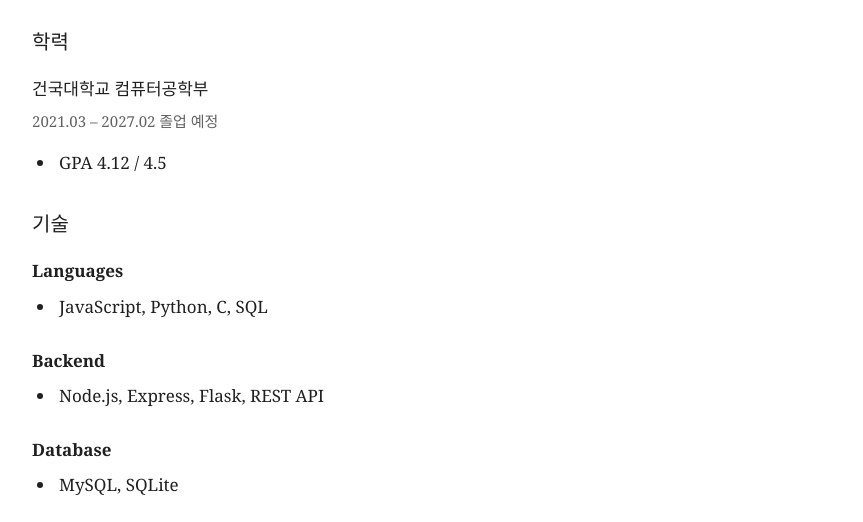
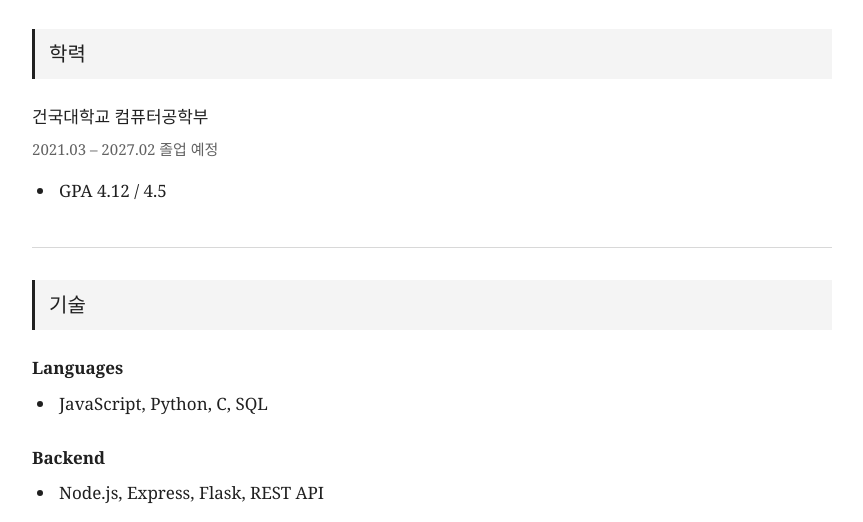
Before and after one commit to GIRIBUIN/GIRIBUIN.github.io, an Astro site: page /resume in a window 1280 px wide. Shown: the part 384-906 px from the top of the page, without its empty margins (208-1071 px from the left). Built offline with nearby package versions, Linux system fonts and the light colour scheme; Astro itself is replaced by a stand-in of ours.

Commit message:
Clarify resume section boundaries

```diff
--- a/src/styles/resume.css
+++ b/src/styles/resume.css
@@ -16,15 +16,29 @@
 }
 
 .resume-section {
-  margin-top: 30px;
+  margin-top: 32px;
+}
+
+.resume-section + .resume-section {
+  margin-top: 40px;
+  padding-top: 32px;
+  border-top: 1px solid #d8d8d8;
 }
 
 .resume-section h3 {
-  margin-bottom: 18px;
+  margin: 0 0 24px;
+  padding: 10px 14px;
+  border-left: 3px solid var(--ink);
+  background: #f4f4f4;
+  font-size: 1.25rem;
 }
 
 .resume-entry {
   margin-bottom: 24px;
+}
+
+.resume-entry:last-child {
+  margin-bottom: 0;
 }
 
 .resume-entry h4 {
@@ -88,6 +102,10 @@
 }
 
 @media print {
+  .resume-section h3 {
+    break-after: avoid;
+  }
+
   .resume-download {
     display: none;
   }
```
